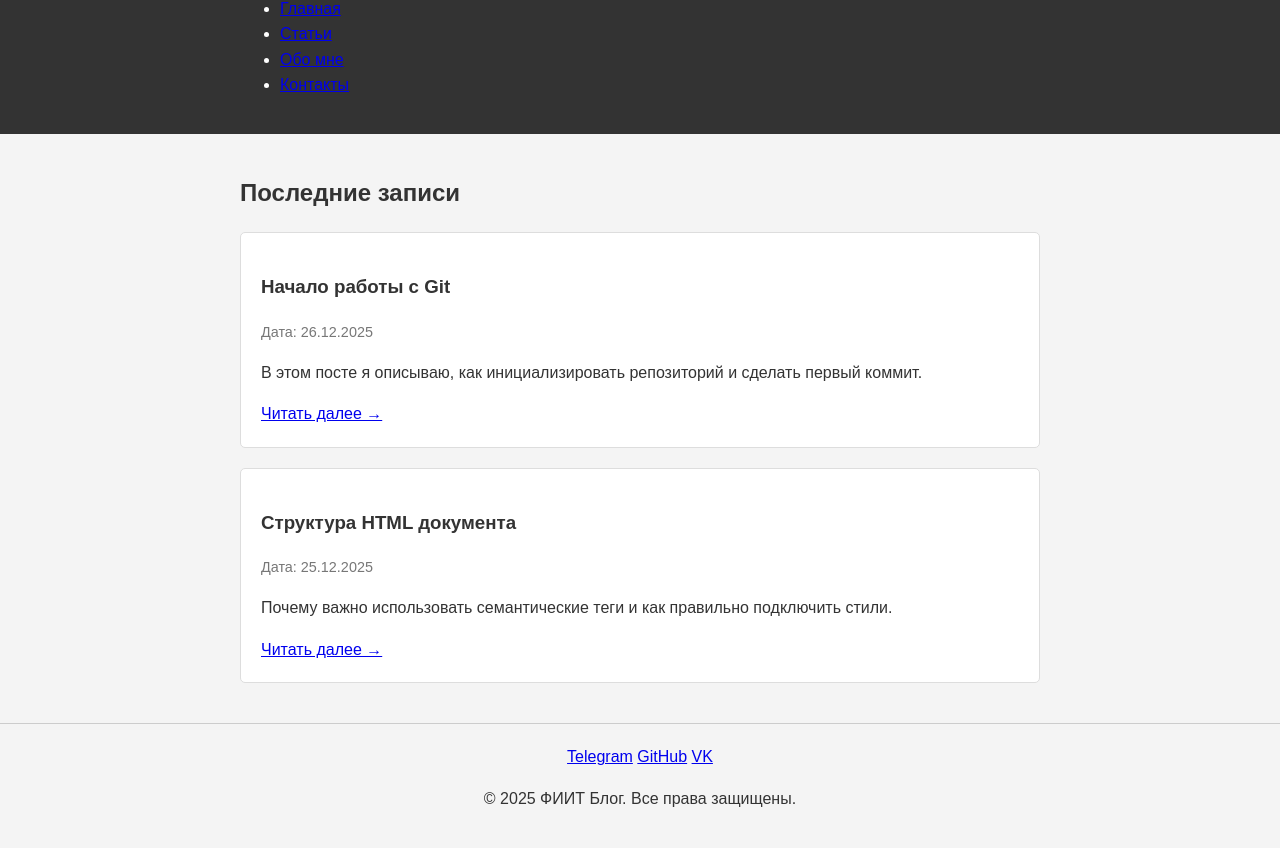
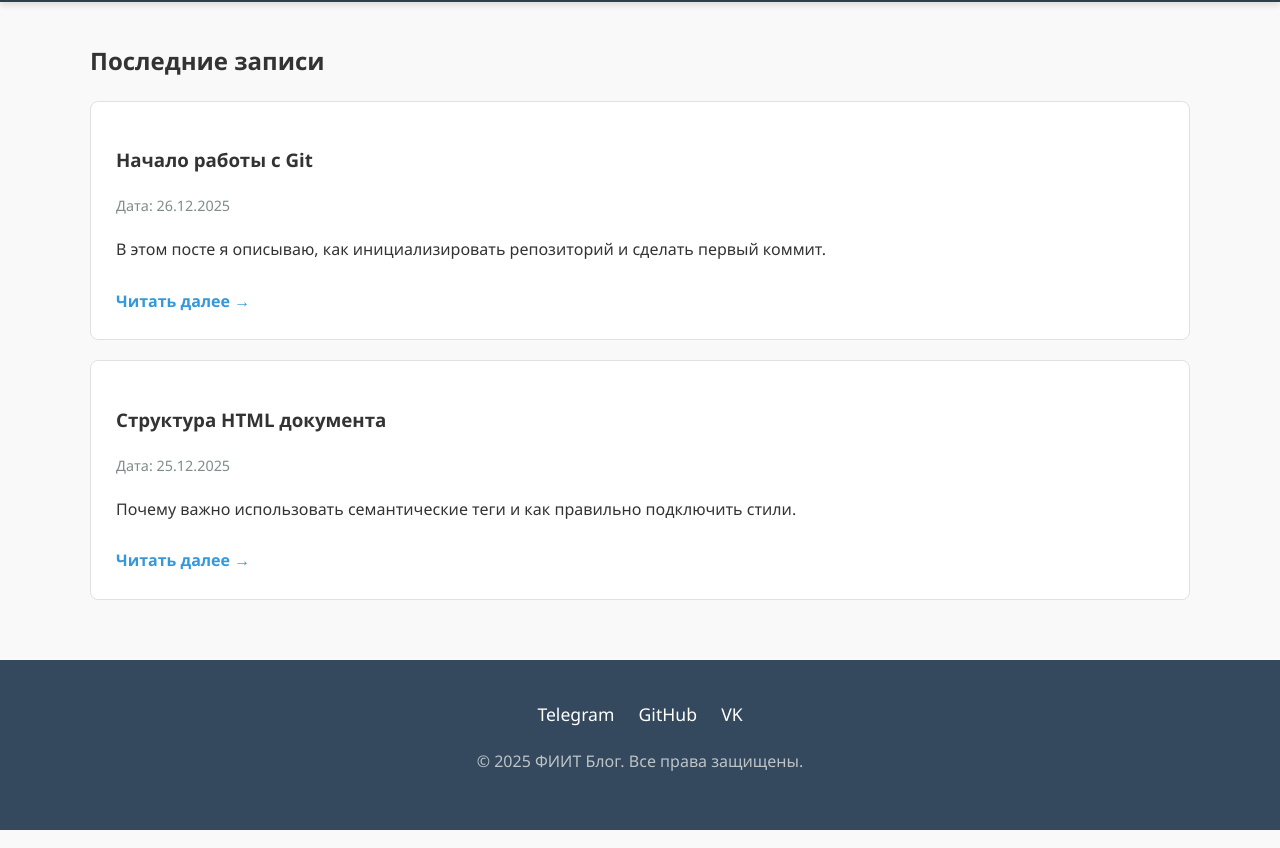
Before and after one commit to eoftgge/vs-lab6-blog, a plain HTML site: page index.html in a window 1280 px wide. Shown: the part 66-914 px from the top of the page. Drawn offline with Linux system fonts and the light colour scheme.

Commit message:
feat: update beautiful styles

```diff
--- a/style.css
+++ b/style.css
@@ -1,66 +1,156 @@
 body {
-    font-family: Arial, sans-serif;
+    font-family: 'Segoe UI', Arial, sans-serif;
     line-height: 1.6;
     margin: 0;
     padding: 0;
-    background-color: #f4f4f4;
+    background-color: #f9f9f9;
     color: #333;
 }
 
 .container {
-    width: 80%;
+    width: 90%;
+    max-width: 1100px;
     margin: 0 auto;
-    max-width: 800px;
 }
 
-.site-header {
-    background: #333;
-    color: #fff;
-    padding: 20px 0;
-    margin-bottom: 20px;
+.site-header.sticky {
+    position: sticky;
+    top: 0;
+    z-index: 1000;
+    background-color: #2c3e50; /* Темно-синий */
+    box-shadow: 0 4px 6px rgba(0,0,0,0.1);
+    padding: 0;
 }
 
-.site-header h1 {
+.header-content {
+    display: flex;
+    justify-content: space-between;
+    align-items: center;
+    padding: 15px 0;
+}
+
+.logo {
+    color: white;
+    font-size: 1.5rem;
+    font-weight: bold;
+    text-transform: uppercase;
+    letter-spacing: 1px;
+}
+
+.nav-list {
+    list-style: none;
     margin: 0;
+    padding: 0;
+    display: flex;
+    gap: 20px;
+}
+
+.nav-list a {
+    text-decoration: none;
+    color: #ecf0f1;
+    font-weight: 500;
+    transition: color 0.3s ease;
+}
+
+.nav-list a:hover,
+.nav-list a.active {
+    color: #3498db;
 }
 
 .post-card {
     background: #fff;
-    border: 1px solid #ddd;
-    padding: 20px;
+    border: 1px solid #e1e1e1;
+    padding: 25px;
     margin-bottom: 20px;
-    border-radius: 5px;
+    border-radius: 8px;
+    transition: transform 0.2s;
+}
+
+.post-card:hover {
+    transform: translateY(-3px);
+    box-shadow: 0 5px 15px rgba(0,0,0,0.05);
+}
+
+.read-more {
+    display: inline-block;
+    margin-top: 10px;
+    color: #3498db;
+    text-decoration: none;
+    font-weight: bold;
+}
+
+.post-container {
+    max-width: 800px;
+    margin-top: 40px;
+    background: white;
+    padding: 40px;
+    border-radius: 10px;
+    box-shadow: 0 0 20px rgba(0,0,0,0.05);
+}
+
+.post-header h1 {
+    font-size: 2.2rem;
+    margin-bottom: 10px;
+    line-height: 1.2;
+    color: #2c3e50;
 }
 
 .post-meta {
-    color: #777;
+    color: #7f8c8d;
     font-size: 0.9em;
-    margin-bottom: 10px;
+    margin-bottom: 20px;
+}
+
+.post-image img {
+    max-width: 100%;
+    height: auto;
+    border-radius: 8px;
+    margin-bottom: 20px;
+}
+
+.lead {
+    font-size: 1.2rem;
+    color: #555;
+    margin-bottom: 20px;
+}
+
+blockquote {
+    border-left: 5px solid #3498db;
+    background: #f0f8ff;
+    margin: 25px 0;
+    padding: 15px 25px;
+    font-style: italic;
+    color: #555;
+}
+
+code {
+    background: #eee;
+    padding: 2px 5px;
+    border-radius: 3px;
+    font-family: monospace;
 }
 
 .site-footer {
+    background: #34495e;
+    color: #bdc3c7;
     text-align: center;
-    padding: 20px 0;
-    margin-top: 40px;
-    border-top: 1px solid #ccc;
+    padding: 40px 0;
+    margin-top: 60px;
 }
 
-.post-full {
-    background: white;
-    padding: 30px;
-    border-radius: 8px;
-    box-shadow: 0 2px 5px rgba(0,0,0,0.1);
+.social-links {
+    margin-bottom: 20px;
 }
 
-.post-content {
-    font-size: 1.1em;
-    line-height: 1.8;
+.social-links a {
+    color: white;
+    margin: 0 10px;
+    text-decoration: none;
+    font-size: 1.1rem;
+    border-bottom: 1px solid transparent;
+    transition: border-color 0.3s;
 }
 
-blockquote {
-    border-left: 4px solid #333;
-    margin: 20px 0;
-    padding-left: 20px;
-    color: #555;
-    font-style: italic;
+.social-links a:hover {
+    border-color: #3498db;
 }
```
